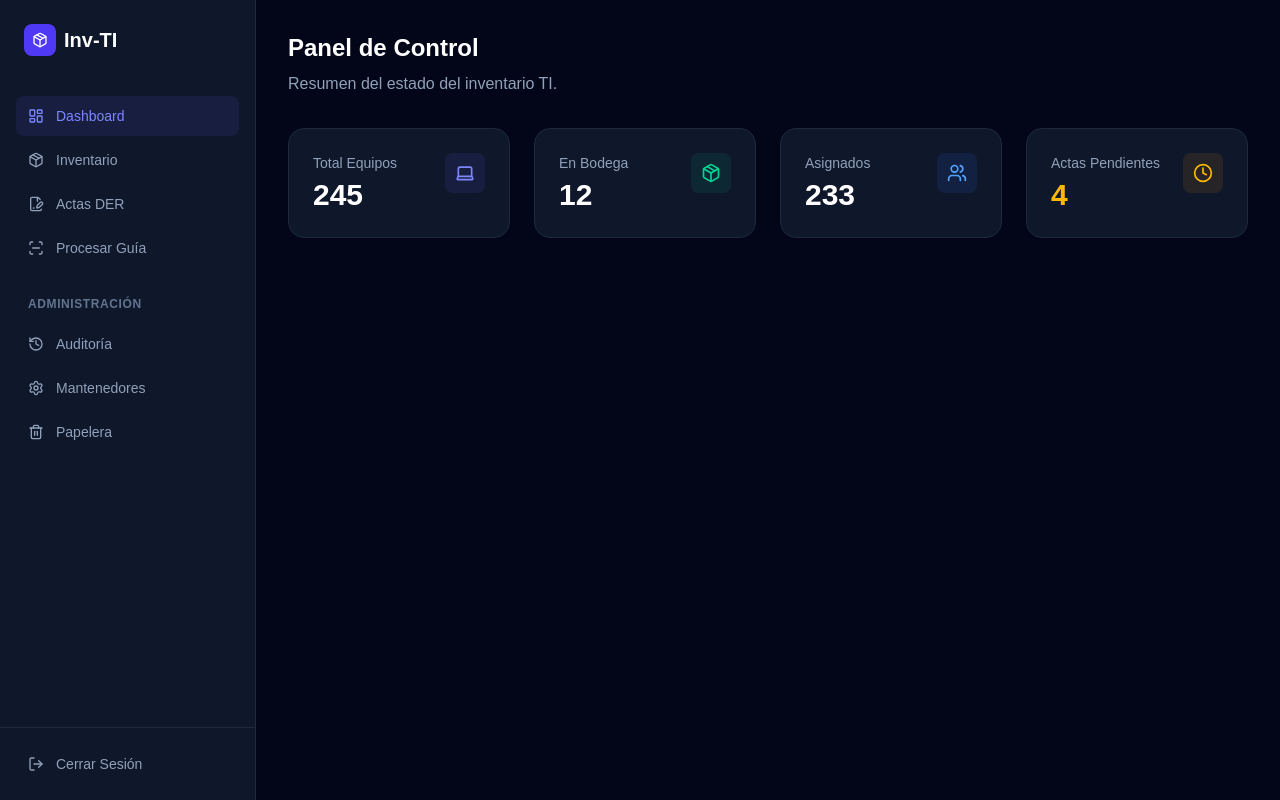
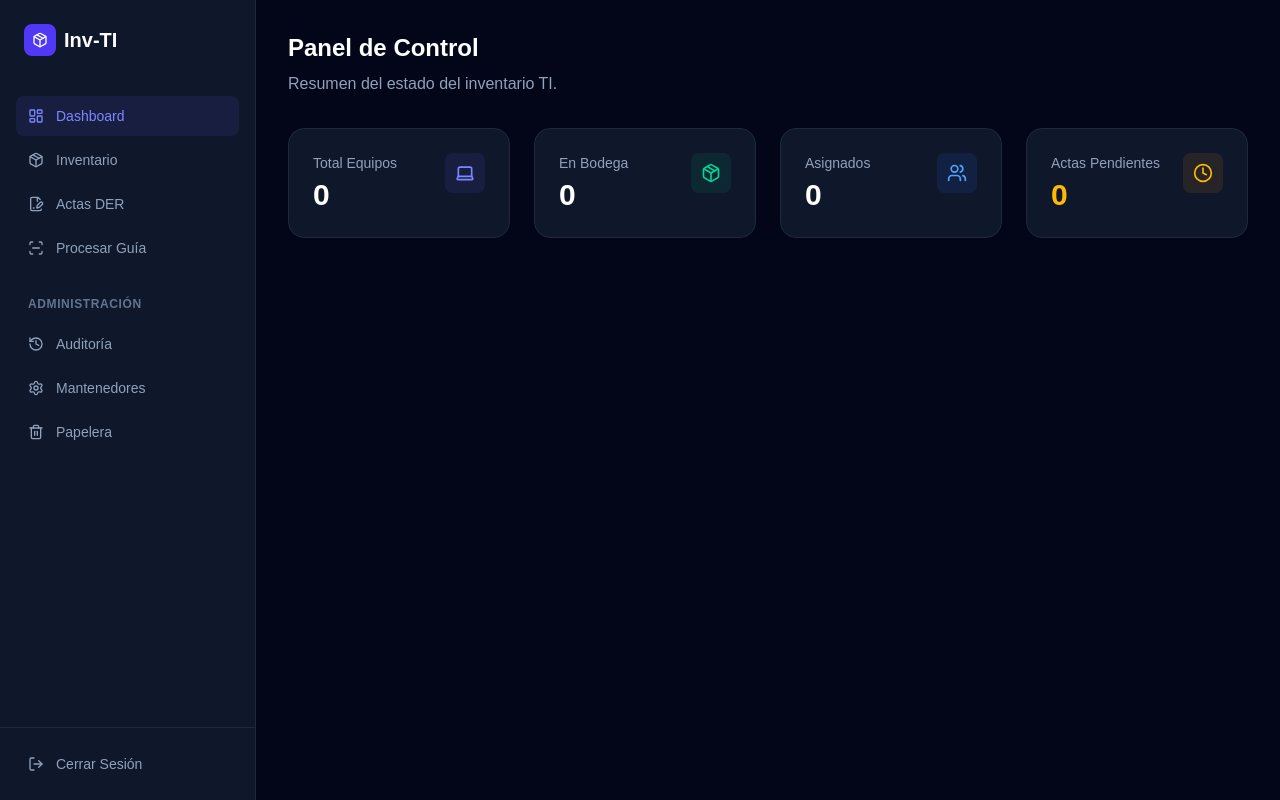
Before and after one commit to godofredobravoplaza-code/app-inventario, a Next.js app: page / in a window 1280 px wide. Built offline with nearby package versions, Linux system fonts and the light colour scheme; no server answers; the database is empty.

Commit message:
feat: make dashboard metrics dynamic from database

```diff
--- a/src/app/(dashboard)/page.tsx
+++ b/src/app/(dashboard)/page.tsx
@@ -1,6 +1,16 @@
 import { Package, Users, Laptop, Clock } from 'lucide-react'
+import { createClient } from '@/lib/supabase/server'
 
-export default function Dashboard() {
+export default async function Dashboard() {
+  const supabase = await createClient()
+
+  const [{ count: totalEquipos }, { count: enBodega }, { count: asignados }, { count: actas }] = await Promise.all([
+    supabase.from('inventory').select('*', { count: 'exact', head: true }).is('deleted_at', null),
+    supabase.from('inventory').select('*', { count: 'exact', head: true }).eq('status', 'EN_BODEGA').is('deleted_at', null),
+    supabase.from('inventory').select('*', { count: 'exact', head: true }).eq('status', 'ASIGNADO').is('deleted_at', null),
+    supabase.from('der').select('*', { count: 'exact', head: true }).eq('status', 'DRAFT')
+  ])
+
   return (
     <div className="p-6 md:p-8 max-w-7xl mx-auto space-y-8">
       <div>
@@ -13,7 +23,7 @@ export default function Dashboard() {
           <div className="flex justify-between items-start">
             <div>
               <p className="text-sm font-medium text-slate-400">Total Equipos</p>
-              <h3 className="text-3xl font-bold text-white mt-1">245</h3>
+              <h3 className="text-3xl font-bold text-white mt-1">{totalEquipos || 0}</h3>
             </div>
             <div className="w-10 h-10 bg-indigo-500/10 rounded-lg flex items-center justify-center">
               <Laptop className="w-5 h-5 text-indigo-400" />
@@ -25,7 +35,7 @@ export default function Dashboard() {
           <div className="flex justify-between items-start">
             <div>
               <p className="text-sm font-medium text-slate-400">En Bodega</p>
-              <h3 className="text-3xl font-bold text-white mt-1">12</h3>
+              <h3 className="text-3xl font-bold text-white mt-1">{enBodega || 0}</h3>
             </div>
             <div className="w-10 h-10 bg-emerald-500/10 rounded-lg flex items-center justify-center">
               <Package className="w-5 h-5 text-emerald-400" />
@@ -37,7 +47,7 @@ export default function Dashboard() {
           <div className="flex justify-between items-start">
             <div>
               <p className="text-sm font-medium text-slate-400">Asignados</p>
-              <h3 className="text-3xl font-bold text-white mt-1">233</h3>
+              <h3 className="text-3xl font-bold text-white mt-1">{asignados || 0}</h3>
             </div>
             <div className="w-10 h-10 bg-blue-500/10 rounded-lg flex items-center justify-center">
               <Users className="w-5 h-5 text-blue-400" />
@@ -49,7 +59,7 @@ export default function Dashboard() {
           <div className="flex justify-between items-start">
             <div>
               <p className="text-sm font-medium text-slate-400">Actas Pendientes</p>
-              <h3 className="text-3xl font-bold text-amber-400 mt-1">4</h3>
+              <h3 className="text-3xl font-bold text-amber-400 mt-1">{actas || 0}</h3>
             </div>
             <div className="w-10 h-10 bg-amber-500/10 rounded-lg flex items-center justify-center">
               <Clock className="w-5 h-5 text-amber-400" />
```
